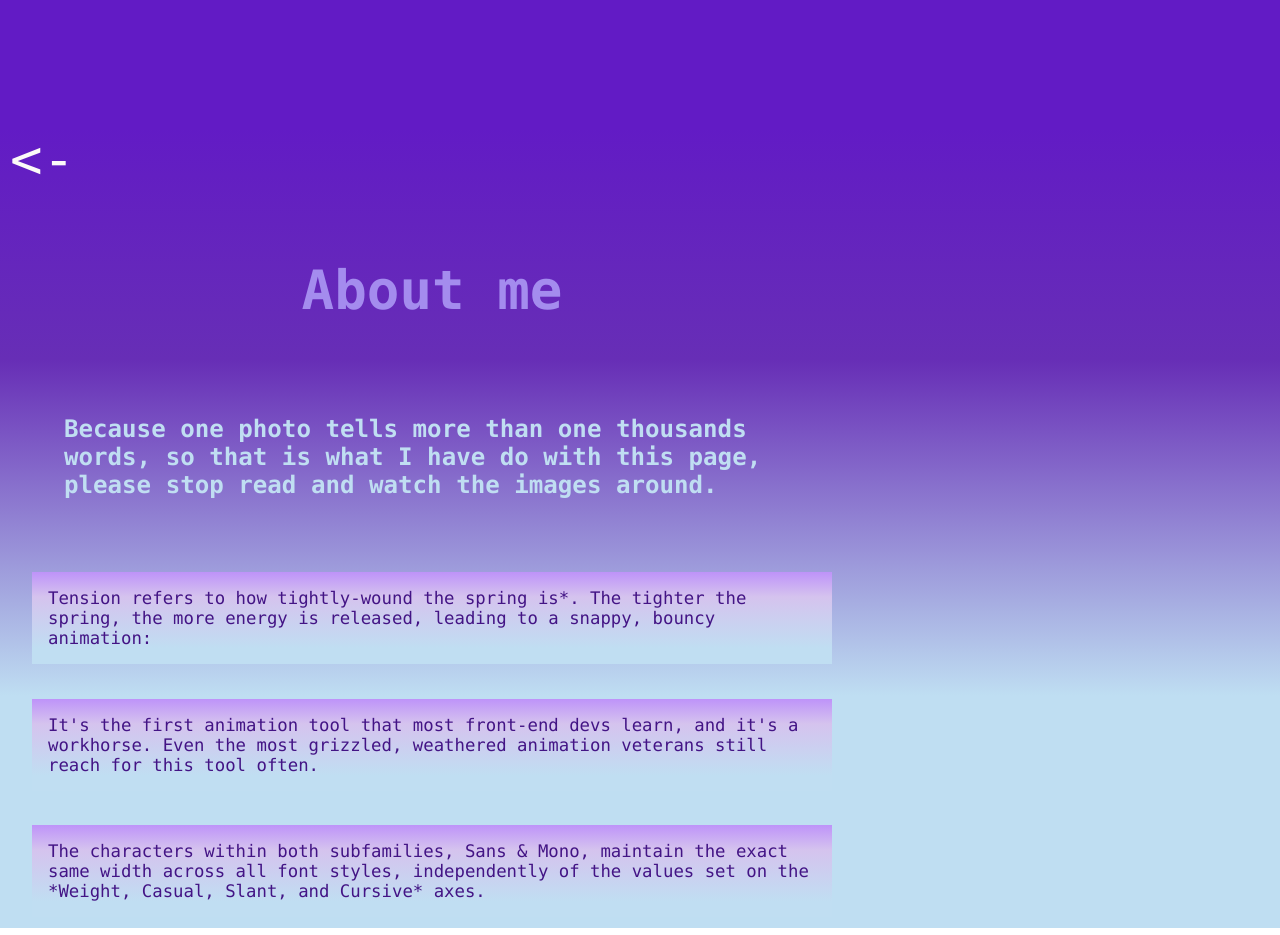
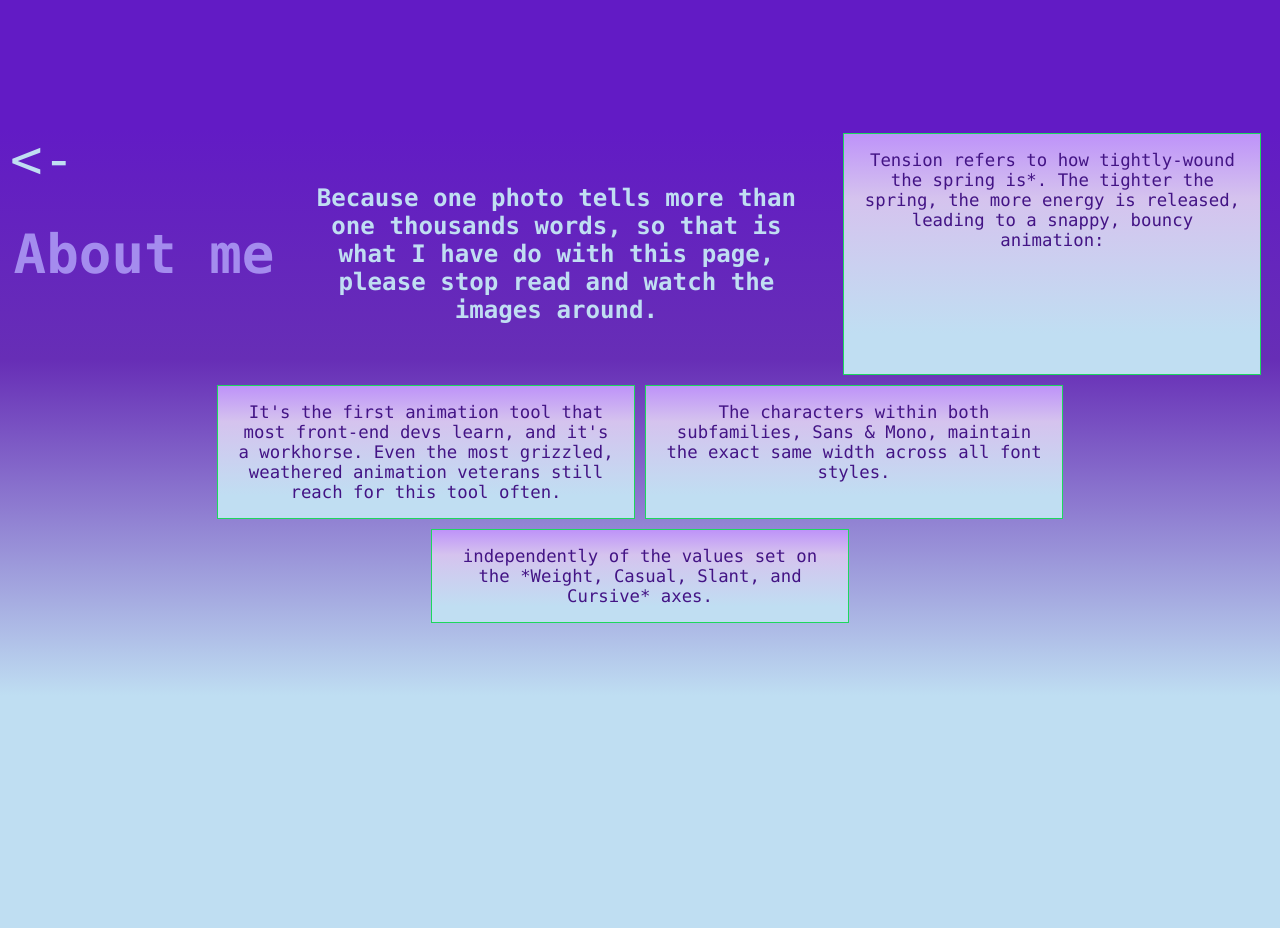
Before and after one commit to Zumo-de-Kiwi/Zam-Zink, a plain HTML site: page pages/about-me/about_me.html in a window 1280 px wide. Shown: the part 680-1615 px from the top of the page. Drawn offline with Linux system fonts and the light colour scheme; a web font is replaced by a local one.

Commit message:
ver. 0.1240 minor fix
1. minor upd about flex

```diff
--- a/pages/about-me/about_me.html
+++ b/pages/about-me/about_me.html
@@ -62,27 +62,30 @@
       </div>
 
       <div class="content">
-        <h1>About me</h1>
+        <h1 class="title">About me</h1>
         <h3 class="subtitle">
           Because one photo tells more than one thousands words, so that is what
           I have do with this page, please stop read and watch the images
           around.
         </h3>
         <!-- <div class="aboutContent"> -->
-        <p class="aboutContent">
+        <p class="aboutContent box">
           Tension refers to how tightly-wound the spring is*. The tighter the
           spring, the more energy is released, leading to a snappy, bouncy
           animation:
         </p>
-        <p class="aboutContent">
+        <p class="aboutContent box">
           It's the first animation tool that most front-end devs learn, and it's
           a workhorse. Even the most grizzled, weathered animation veterans
           still reach for this tool often.
         </p>
-        <p class="aboutContent">
+        <p class="aboutContent box">
           The characters within both subfamilies, Sans & Mono, maintain the
-          exact same width across all font styles, independently of the values
-          set on the *Weight, Casual, Slant, and Cursive* axes.
+          exact same width across all font styles.
+        </p>
+        <p class="aboutContent box">
+          independently of the values set on the *Weight, Casual, Slant, and
+          Cursive* axes.
         </p>
         <!-- </div> -->
       </div>
--- a/pages/about-me/about_me.js
+++ b/pages/about-me/about_me.js
@@ -13,20 +13,23 @@ function updateText(e) {
     '"wght" ' + randomWeight + ', "slnt" ' + randomSlnt;
   console.log(multiplierHeight, randomWeight);
 }
-// setInterval(updateText, 1000);
+// setInterval(updateText, 2000);
+// window.onload = updateText() {
+//   setInterval(mousemove, 1000);
+// }
 window.addEventListener("mousemove", updateText);
 
 /////////  VAriable fonts performanc  ///////
 // You’ll soon find that animating variable fonts with either CSS keyframes or JavaScript can cause devices to run real hot and become slow or unresponsive, especially when the animations have been running for a while. This will hopefully be optimized in subsequent browser releases, but until then, you’ll just have to minimize browser repainting. We’ve found that using an IntersectionObserver works great, and allows us to stop the animations whenever the variable text is off-screen.
-var observer = new IntersectionObserver(function (entries, observer) {
-  entries.forEach(function (entry) {
-    // Pause/Play the animation
-    if (entry.isIntersecting) p.style.animationPlayState = "running";
-    else p.style.animationPlayState = "paused";
-  });
-});
+// var observer = new IntersectionObserver(function (entries, observer) {
+//   entries.forEach(function (entry) {
+//     // Pause/Play the animation
+//     if (entry.isIntersecting) p.style.animationPlayState = "running";
+//     else p.style.animationPlayState = "paused";
+//   });
+// });
 
-var variableTexts = document.querySelectorAll(".vf-animation");
-variableTexts.forEach(function (el) {
-  observer.observe(el);
-});
+// var variableTexts = document.querySelectorAll(".vf-animation");
+// variableTexts.forEach(function (el) {
+//   observer.observe(el);
+// });
--- a/pages/about-me/about_me.scss
+++ b/pages/about-me/about_me.scss
@@ -57,10 +57,11 @@ body {
     // }
 
     a {
-      color: $background-color;
+      color: $josh-light-blue;
       font-variation-settings: "MONO" 0, "CASL" 0.3, "wght" $font-weight-light;
       text-decoration: none;
       padding-left: 1rem;
+      position: absolute;
       font-size: $font-size-nacho;
       &:hover {
         color: $background-color;
@@ -73,39 +74,60 @@ body {
         cursor: $cursor-please-fingers;
         transition: 1s;
         cursor: $cursor-arrow-hand;
-        &::after {
-          height: 2rem;
-          width: 80%;
-          color: $font-linked-color;
-        }
+        // &::after {
+        //   height: 2rem;
+        //   width: 80%;
+        //   color: $font-linked-color;
+        // }
       }
     }
     .content {
-      max-width: 800px;
-      margin: 4vh;
-      /* We first create a flex layout context */
       display: flex;
-      /* Then we define the flow direction
-     and if we allow the items to wrap
-   * Remember this is the same as:
-   * flex-direction: row;
-   * flex-wrap: wrap;*/
-      flex-flow: row wrap;
-      /* Then we define how is distributed the remaining space */
-      justify-content: space-around;
-      h1 {
+      flex-wrap: wrap;
+      text-align: center;
+      justify-content: center;
+      //     max-width: 800px;
+      //     // margin: 4vh;
+      //     /* We first create a flex layout context */
+      //     display: flex;
+      //     /* Then we define the flow direction
+      //    and if we allow the items to wrap
+      //  * Remember this is the same as:
+      //  * flex-direction: row;
+      //  * flex-wrap: wrap;*/
+      //     flex-flow: row wrap;
+      //     /* Then we define how is distributed the remaining space */
+      //     justify-content: space-around;
+      .box {
+        width: 100%;
+        max-width: 30%;
+        border: 1px solid $spotify-text-green;
+        margin: 5px;
+      }
+      @media only screen and (max-width: 768px) {
+        .box {
+          width: 100%;
+          max-width: 40%;
+          border: 1px solid $spotify-text-green;
+        }
+      }
+
+      .title {
         font-variation-settings: "MONO" 0.2, "CASL" 0.8,
           "wght" $font-weight-bold;
         font-size: $font-size-nacho;
         color: $underline-color;
-        // text-align: center;
         // margin: 0px auto;
+        text-align: center;
+        align-self: center;
       }
-      h3 {
+      .subtitle {
         // background-color: $background-color;
+        max-width: 500px;
         padding: 4vh;
         font-variation-settings: "CASL" 0.6, "wght" $font-weight-normal;
         color: $josh-light-blue;
+        width: 100%;
       }
       #aboutContent {
         width: 40vw;
--- a/scss/style.scss
+++ b/scss/style.scss
@@ -301,7 +301,7 @@ html {
         }
         //////////////////// FOOTER TEXT ANIMATIONS /////////////////
         .workingSpan {
-          animation: widthness 2s ease infinite;
+          // animation: widthness 2s ease infinite;
           color: $skillshare-green;
           font-variation-settings: "MONO" 0.4, "CASL" 0.2,
             "wght" $font-weight-light;
```
Also changed, not shown: pages/about-me/about_me.css, scss/style.css.
